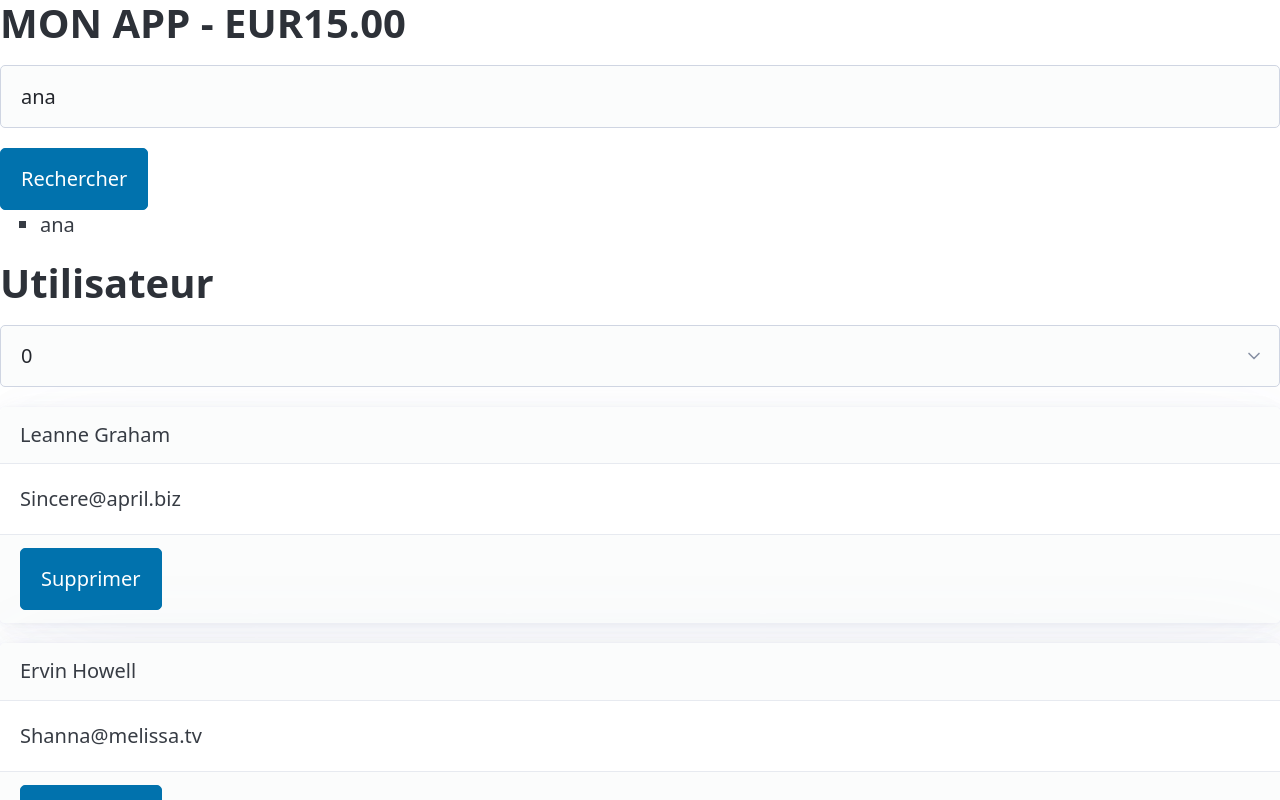
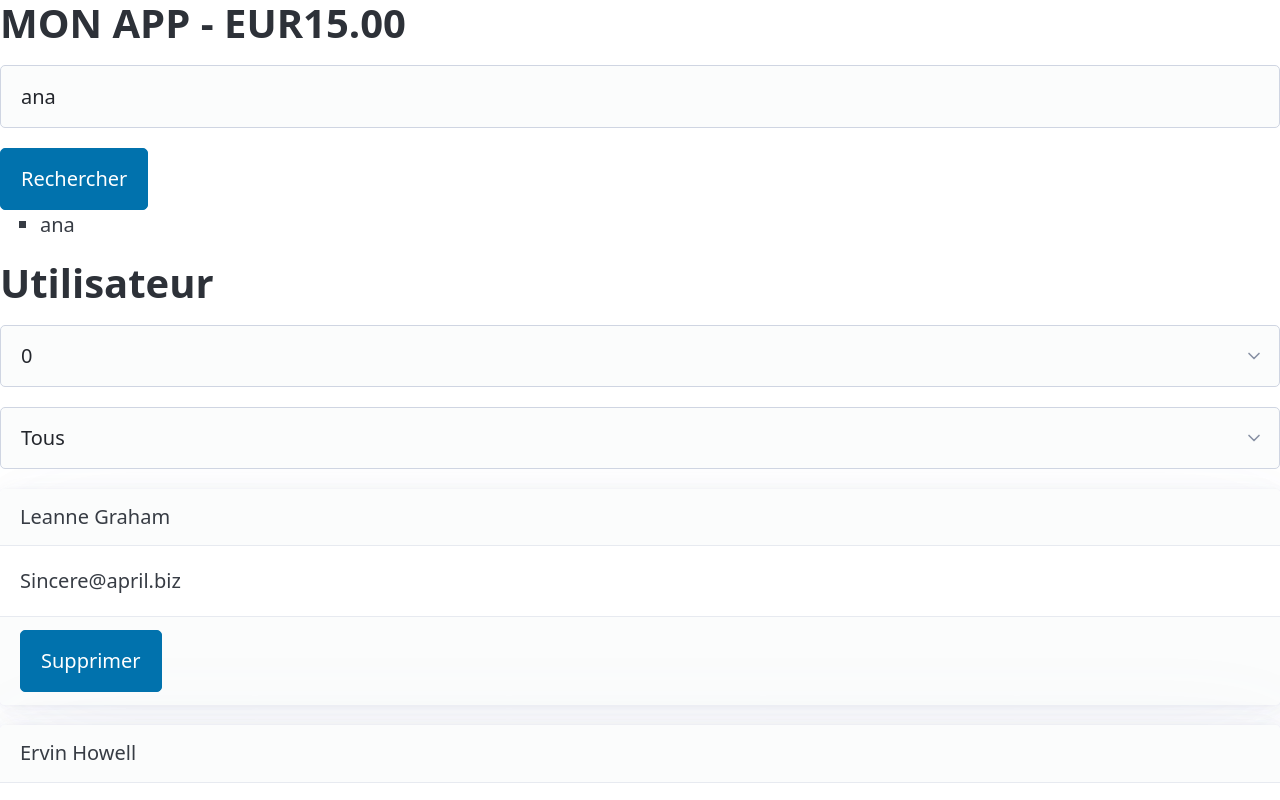
Before and after one commit to gx-zhou/angular-formation, an Angular app: page / in a window 1280 px wide. Shown: the top 800 px of the page. Built offline with nearby package versions, Linux system fonts and the light colour scheme.

Commit message:
extensions

```diff
--- a/src/app/users/users.component.html
+++ b/src/app/users/users.component.html
@@ -6,6 +6,13 @@
     <option>2</option>
 </select>
 
+<select [(ngModel)]="extSelected">
+    <option value="">Tous</option>
+    @for (ext of extensions ; track $index) {
+        <option>{{ ext }}</option>
+    }
+</select>
+
 @for (u of users ; track u.id) {
     <app-user-card [user]="u" />
 }
--- a/src/app/users/users.component.ts
+++ b/src/app/users/users.component.ts
@@ -12,6 +12,8 @@ import { UserCardComponent } from './user-card/user-card.component';
 })
 export class UsersComponent {
   nbSelected = 0
+  extSelected = ''
+  extensions: string[] =  ['tv', 'biz', 'io', 'me']
   users: User[] = [
     {
       id: 1,
```
